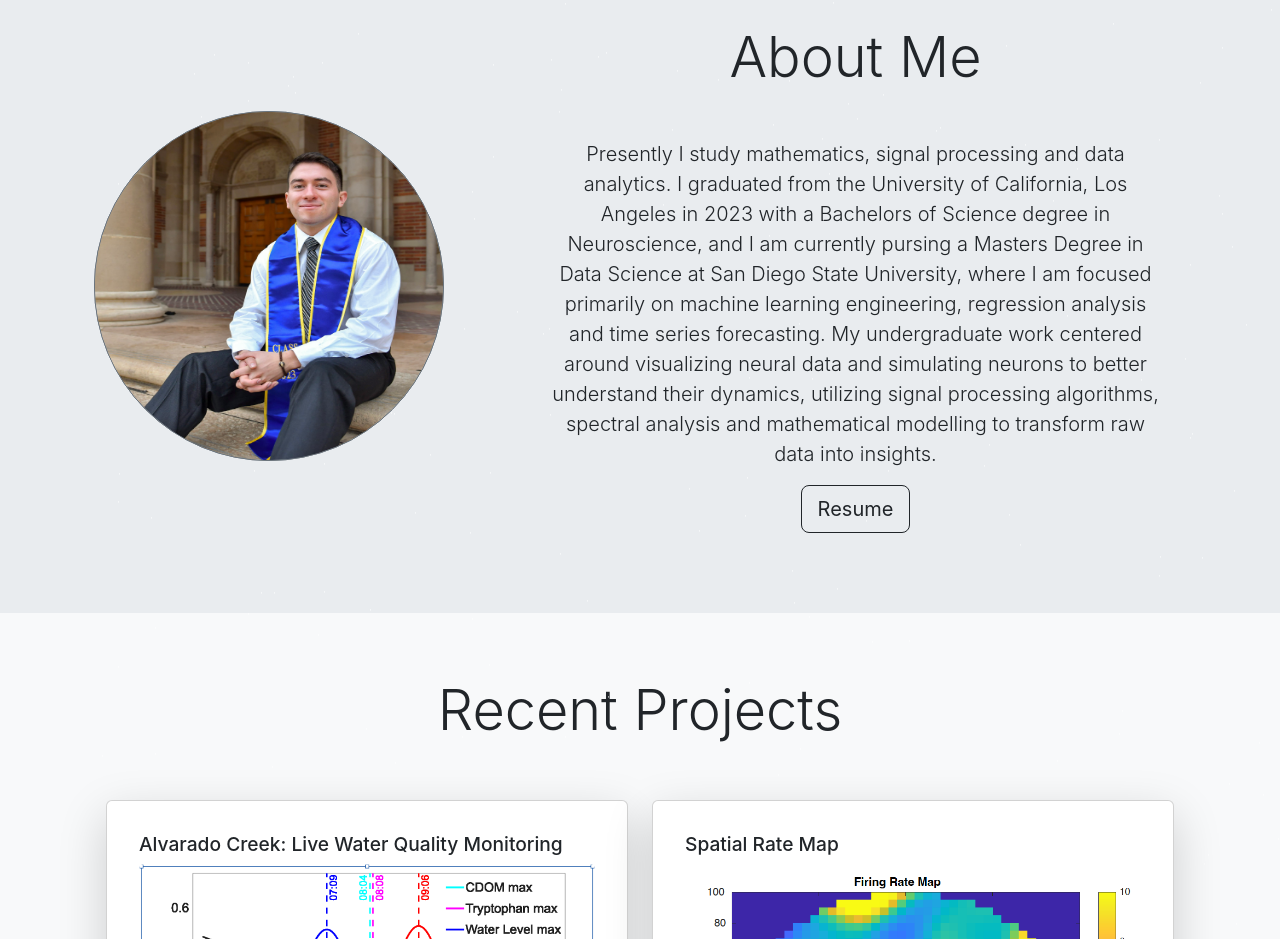
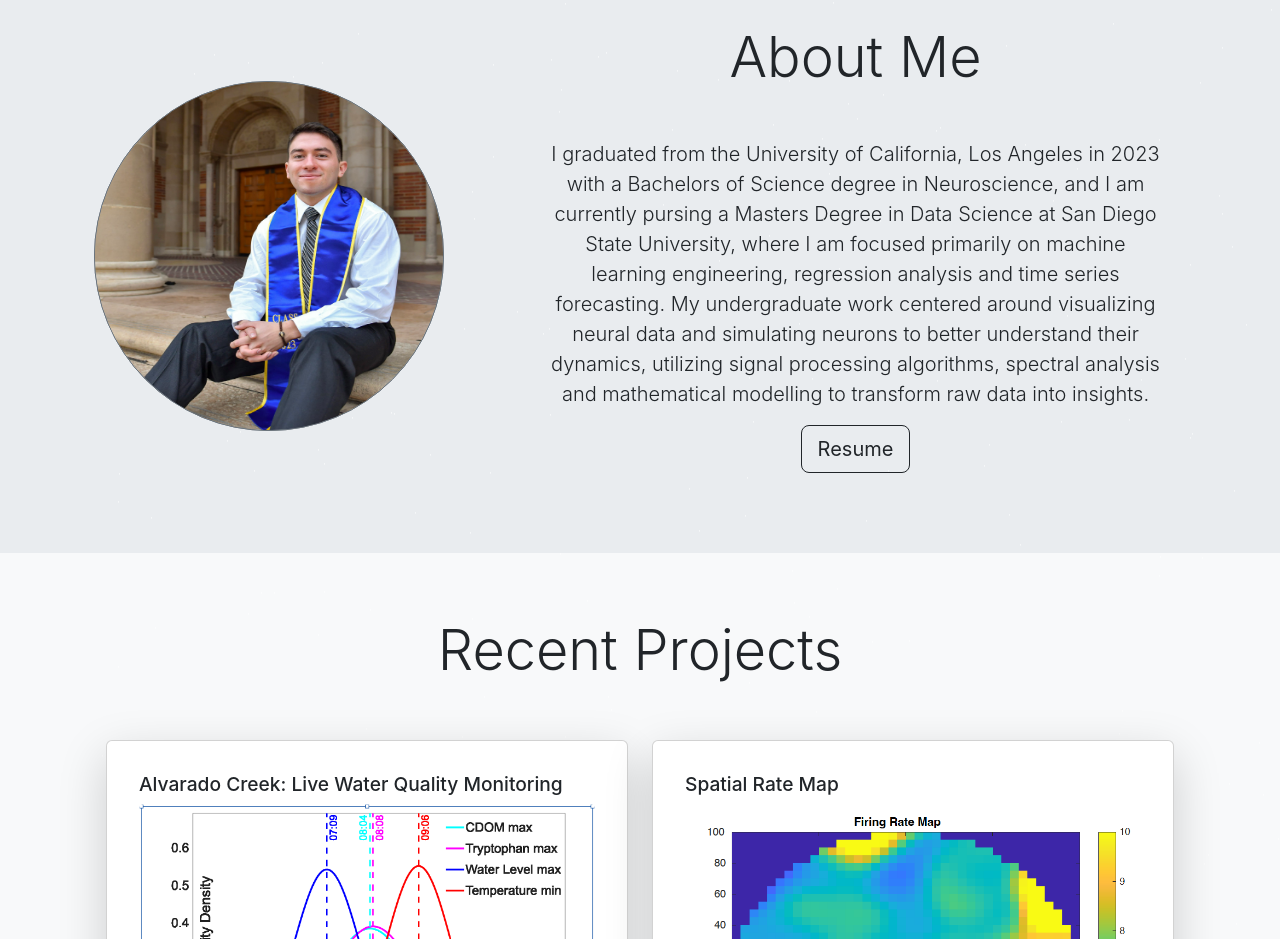
Before and after one commit to jhurtado19/PortfolioWebsite, a React (Create React App) app: page / in a window 1280 px wide. Shown: the part 840-1779 px from the top of the page. Built offline with nearby package versions, Linux system fonts and the light colour scheme.

Commit message:
update aboutme.jsx
updated about me

```diff
--- a/src/components/home/AboutMe.jsx
+++ b/src/components/home/AboutMe.jsx
@@ -33,7 +33,7 @@ const AboutMe = ({ heading, message, link, imgSize, resume }) => {
         </div>
         <div className={`col-lg-${showPic ? "7" : "12"}`}>
           <h2 className="display-4 mb-5 text-center">{heading}</h2>
-          <p className="lead text-center">  Presently I study mathematics, signal processing and data analytics. I graduated from the University of California, Los Angeles in 2023 with a Bachelors of Science degree in Neuroscience, and I am currently pursing a Masters Degree in Data Science at San Diego State University, where I am focused primarily on machine learning engineering, regression analysis and time series forecasting. My undergraduate work centered around visualizing neural data and simulating neurons to better understand their dynamics, utilizing signal processing algorithms, spectral analysis and mathematical modelling to transform raw data into insights.</p>
+          <p className="lead text-center">  I graduated from the University of California, Los Angeles in 2023 with a Bachelors of Science degree in Neuroscience, and I am currently pursing a Masters Degree in Data Science at San Diego State University, where I am focused primarily on machine learning engineering, regression analysis and time series forecasting. My undergraduate work centered around visualizing neural data and simulating neurons to better understand their dynamics, utilizing signal processing algorithms, spectral analysis and mathematical modelling to transform raw data into insights.</p>
           {resume && (
             <p className="lead text-center">
               <a
```
